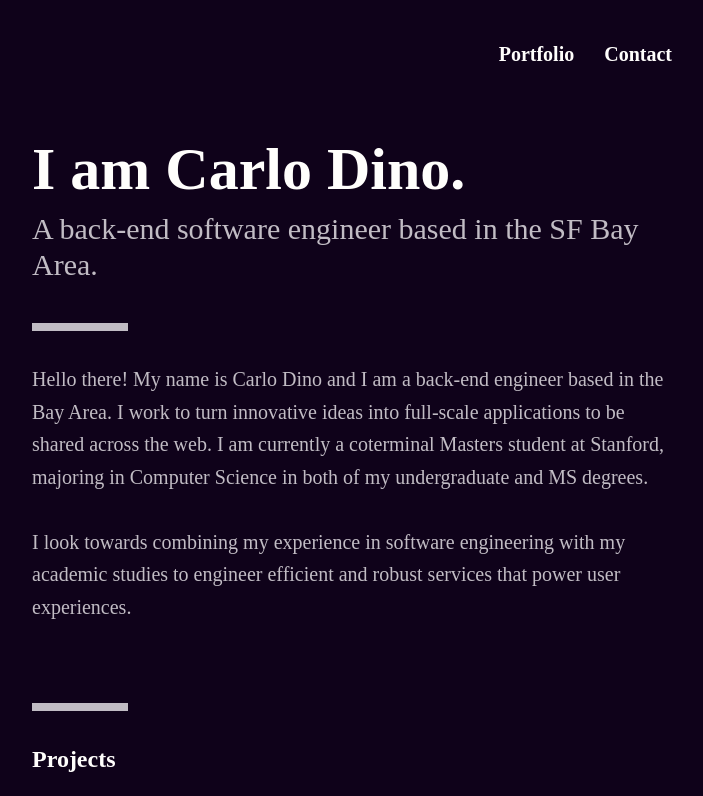
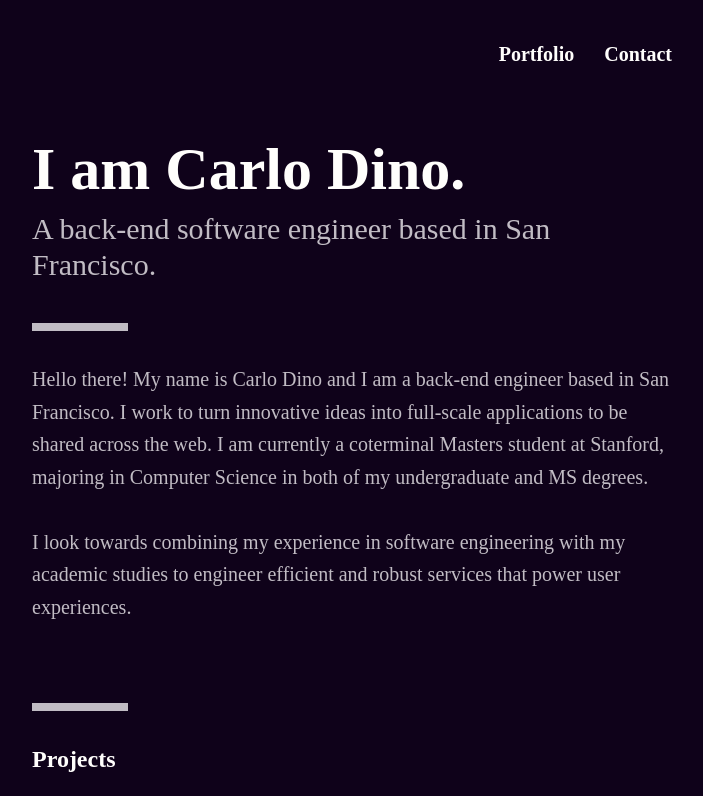
Before and after one commit to dev-caelo/my-website, a Gatsby site: page / in a window 1280 px wide. Shown: the top 796 px of the page, without its empty margins (288-991 px from the left). Built offline with nearby package versions, Linux system fonts and the light colour scheme; Gatsby itself is replaced by a stand-in of ours.

Commit message:
Changed city in header

```diff
--- a/src/pages/index.js
+++ b/src/pages/index.js
@@ -4,8 +4,8 @@ import '@fontsource-variable/raleway';
 /* Local Components */
 function Skill({ name }) {
   return <div className="w-fit mr-1 bg-[#4E435E] group-hover:bg-[#6a5c81] rounded-2xl">
-            <p className="text-[#FDF7FF] font-light text-xs px-2 py-1">{name}</p>
-          </div>;
+    <p className="text-[#FDF7FF] font-light text-xs px-2 py-1">{name}</p>
+  </div>;
 }
 
 const IndexPage = () => {
@@ -25,7 +25,7 @@ const IndexPage = () => {
           </li>
           <li className="pr-5 md:pr-[30px]">
             <a href="#portfolio">
-            <div className="group hover:text-[#c1bcc4]">
+              <div className="group hover:text-[#c1bcc4]">
                 <div className="bg-customPurpleBG pb-3"><p className="text-lg md:text-xl">Portfolio</p></div>
                 <div className="w-full h-1 md:h-[5px] md:mt-1 group-hover:bg-[#8e8691] ease-out duration-300"></div>
               </div>
@@ -35,7 +35,7 @@ const IndexPage = () => {
       </div>
       <div className="mb-3">
         <h className="text-[#fffefc] text-4xl sm:text-5xl md:text-6xl font-bold">I am Carlo Dino.</h>
-        <p className="text-xl sm:text-2xl md:text-3xl font-regular mt-3">A back-end software engineer based in the SF Bay Area.</p>
+        <p className="text-xl sm:text-2xl md:text-3xl font-regular mt-3">A back-end software engineer based in San Francisco.</p>
       </div>
 
       {/* Divider */}
@@ -44,7 +44,7 @@ const IndexPage = () => {
       {/* Introduction */}
       <div className="text-md sm:text-lg md:text-xl mr-15">
         <p className="leading-relaxed">
-          Hello there! My name is Carlo Dino and I am a back-end engineer based in the Bay Area. I work to turn
+          Hello there! My name is Carlo Dino and I am a back-end engineer based in San Francisco. I work to turn
           innovative ideas into full-scale applications to be shared across the web. I am currently a coterminal
           Masters student at Stanford, majoring in Computer Science in both of my undergraduate and MS degrees.
 
@@ -111,7 +111,7 @@ const IndexPage = () => {
             <div className="w-5/6 ml-4 my-2 sm:my-3 mr-12">
               <h className="text-lg sm:text-xl md:text-2xl font-bold text-[#fffefc] group-hover:underline">Fraud Moderation Bot</h>
               <p className="text-xs sm:text-sm group-hover:text-[#fffefc] md:mr-5">Developed a Discord content moderation bot that detects, blocks, and reports financial scams and fraud
-              within real-time Discord messages to server moderators. Responses are powered with GPT-4.</p>
+                within real-time Discord messages to server moderators. Responses are powered with GPT-4.</p>
               <div className="w-full mt-2 flex flex-row row">
                 <Skill name="Python"></Skill> <Skill name="NLP"></Skill> <Skill name="Flask"></Skill> <Skill name="API"></Skill>
               </div>
@@ -126,7 +126,7 @@ const IndexPage = () => {
       {/* Experience */}
       <h className="text-lg sm:text-xl md:text-2xl font-bold text-[#fffefc]">Experience</h>
       <ul className="w-full pt-2 md:pt-4">
-      <li className="group w-full flex flex-row">
+        <li className="group w-full flex flex-row">
           <div className="w-4/12 md:w-3/12">
             <p className="sm:text-lg group-hover:text-[#fffefc] duration-300 ease-in-out">2024 - 2024</p>
           </div>
```
